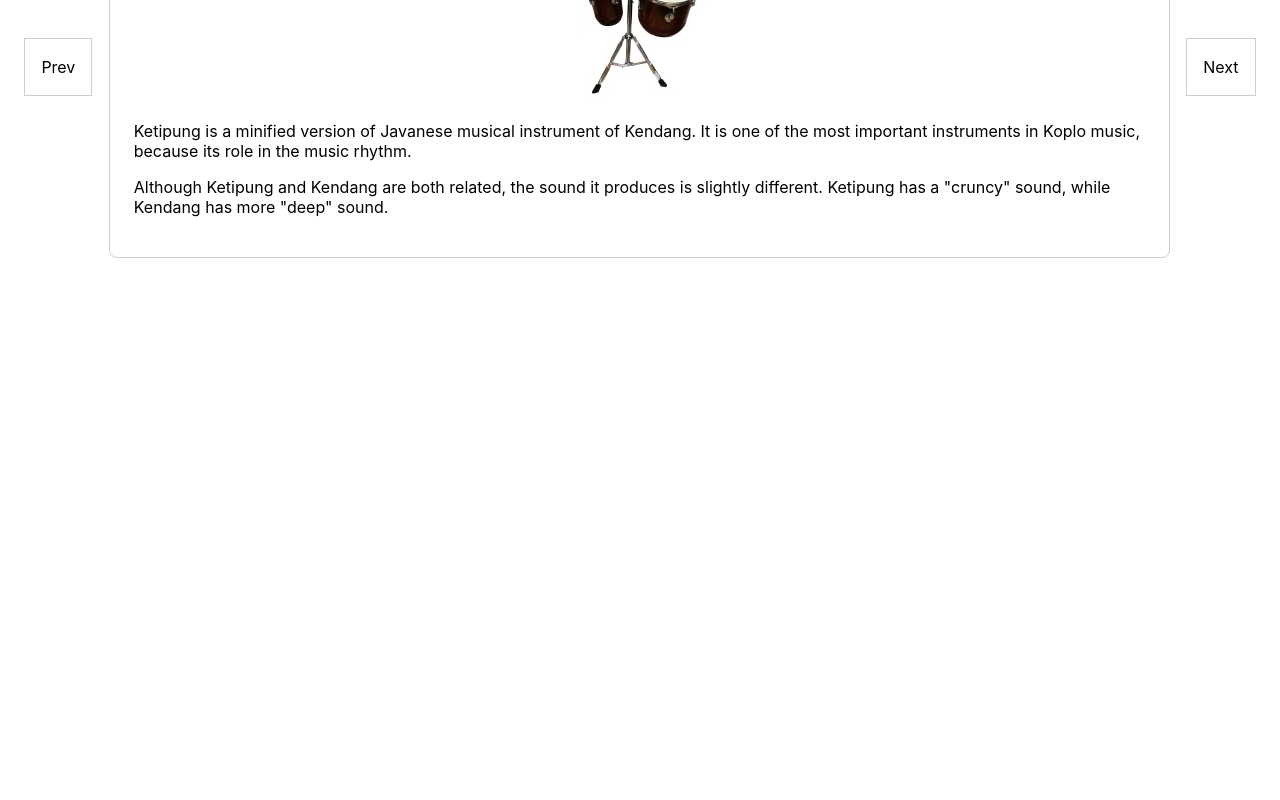
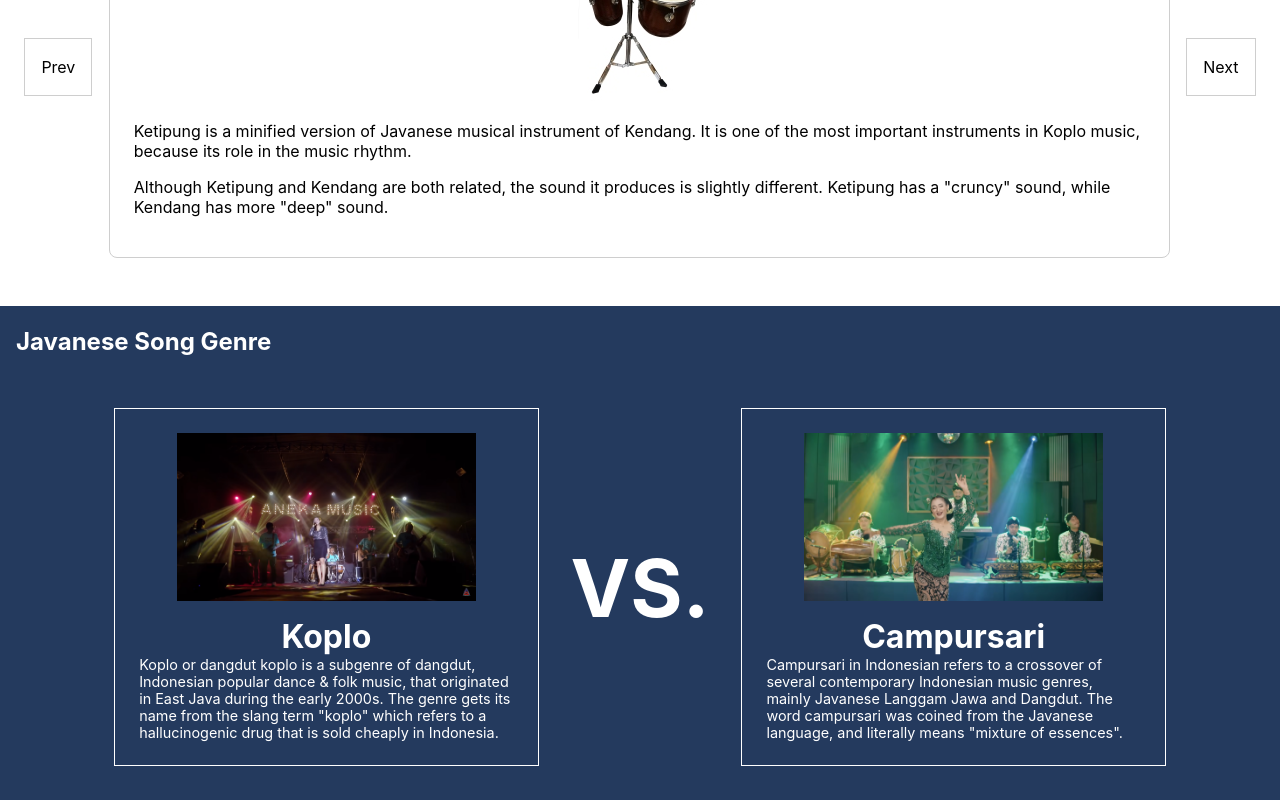
Before and after one commit to bondanjody/koplo-corner-app, a React (Create React App) app: page / in a window 1280 px wide. Shown: the part 779-1579 px from the top of the page. Before the commit the page ends 1037 px from the top, so only its background shows below. Built offline with nearby package versions, Linux system fonts and the light colour scheme.

Commit message:
Menambahkan bagian Genre

```diff
--- a/src/App.js
+++ b/src/App.js
@@ -2,12 +2,14 @@ import { Fragment } from "react";
 import Header from "./components/Layout/Header";
 import Trending from "./components/Layout/Trending";
 import Fyi from "./components/Layout/Fyi";
+import Genre from "./components/Layout/Genre";
 
 function App() {
   return <Fragment>
     <Header />
     <Trending />
     <Fyi />
+    <Genre />
   </Fragment>
 }
 
--- /dev/null
+++ b/src/components/Layout/Genre.js
@@ -0,0 +1,33 @@
+import { Fragment } from 'react';
+import classes from './Genre.module.css';
+import koploPic from '../../assets/koplo.png';
+import campursariPic from '../../assets/campursari.png';
+
+const Genre = () => {
+    return <Fragment>
+        <div className={classes.container}>
+            <div className={classes['genre-container__header']}>
+                <h2>Javanese Song Genre</h2>
+            </div>
+            <div className={classes['genre-container__content']}>
+                <div className={classes['genre-content']}>
+                    <img src={koploPic} alt='koplo.jpeg' />
+                    <div className={classes['genre-description']}>
+                        <h4>Koplo</h4>
+                        <p>Koplo or dangdut koplo is a subgenre of dangdut, Indonesian popular dance & folk music, that originated in East Java during the early 2000s. The genre gets its name from the slang term "koplo" which refers to a hallucinogenic drug that is sold cheaply in Indonesia.</p>
+                    </div>
+                </div>
+                <div className={classes['genre-vs']}>VS.</div>
+                <div className={classes['genre-content']}>
+                    <img src={campursariPic} alt='campursari.jpg' />
+                    <div className={classes['genre-description']}>
+                        <h4>Campursari</h4>
+                        <p>Campursari in Indonesian refers to a crossover of several contemporary Indonesian music genres, mainly Javanese Langgam Jawa and Dangdut. The word campursari was coined from the Javanese language, and literally means "mixture of essences".</p>
+                    </div>
+                </div>
+            </div>
+        </div>
+    </Fragment>
+}
+
+export default Genre;
--- /dev/null
+++ b/src/components/Layout/Genre.module.css
@@ -0,0 +1,45 @@
+.container {
+    background-color: #243a5e;
+    color: white;
+    margin-top: 3rem;
+    padding: 0.1rem 1rem;
+}
+.genre-container__content {
+    display: flex;
+    justify-content: center;
+}
+.genre-content {
+    border: 1px solid white;
+    margin: 2rem;
+    padding: 1.5rem;
+    width: 30%;
+    display: flex;
+    flex-direction: column;
+    justify-content: space-between;
+    align-items: center;
+}
+.genre-content img {
+    width: 80%;
+}
+.genre-description {
+    margin-top: 1rem;
+    display: flex;
+    flex-direction: column;
+}
+.genre-description h4 {
+    text-align: center;
+    font-size: 2rem;
+
+}
+.genre-description p {
+    margin-top: 0.5rem;
+    font-size: 0.9rem;
+}
+.genre-description h4, .genre-description p {
+    margin: 0;
+}
+.genre-vs {
+    align-self: center;
+    font-weight: bold;
+    font-size: 5rem;
+}
```
Also changed, not shown: src/assets/campursari.png (added), src/assets/koplo.png (added).
